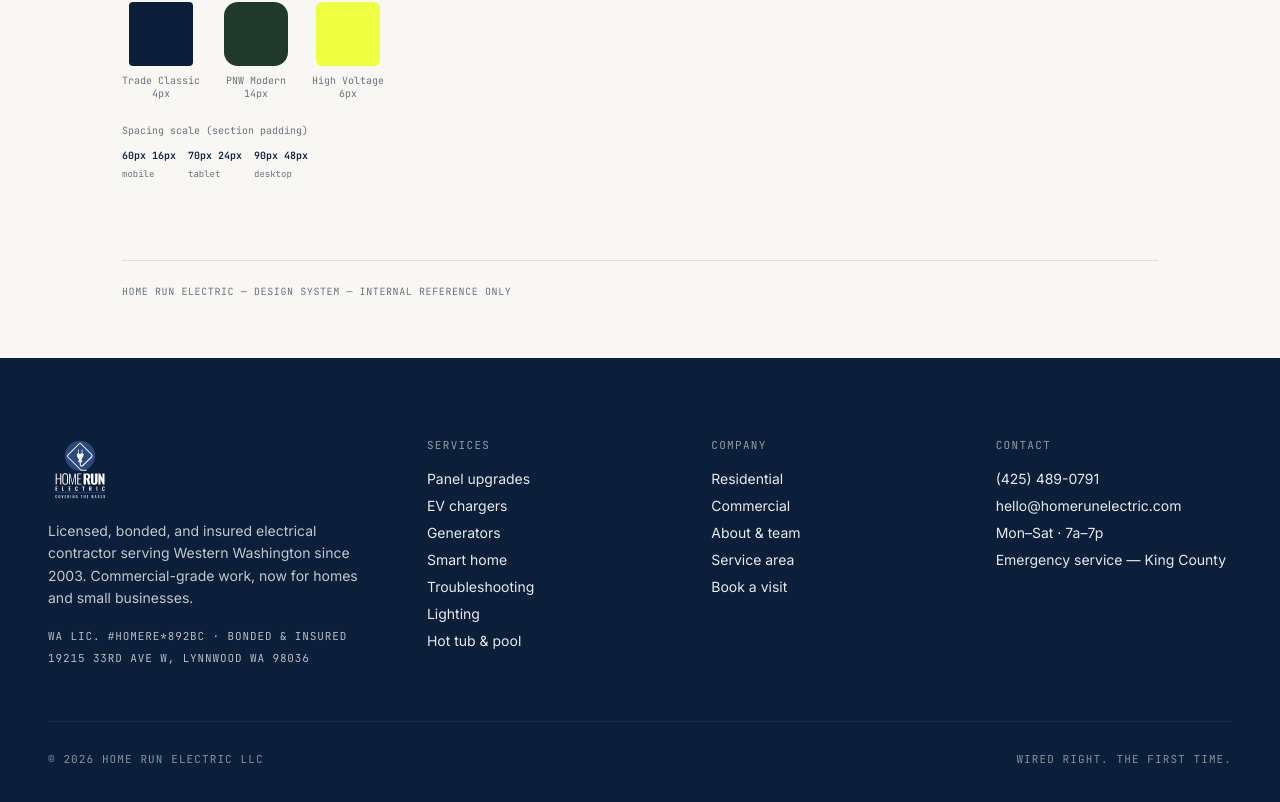
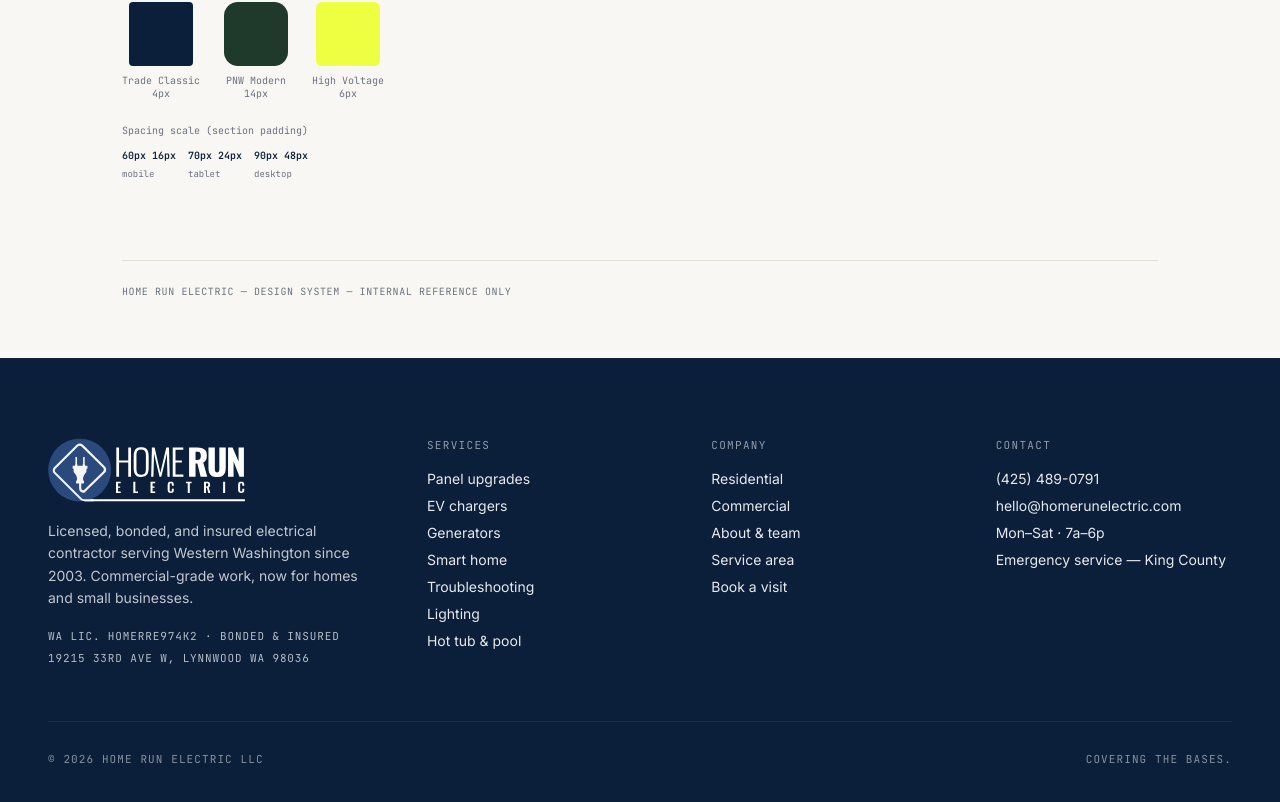
Before and after one commit to lisawilkins/hre, a React (Vite) app: page /design-system in a window 1280 px wide. Shown: the part 4335-5137 px from the top of the page. Built offline with nearby package versions, Linux system fonts and the light colour scheme.

Commit message:
Copy updates to How it Works, Why us, themes, and switch footer logo

```diff
--- a/src/components/home/HowItWorks.jsx
+++ b/src/components/home/HowItWorks.jsx
@@ -9,10 +9,10 @@
   const navigate = useNavigate();
 
   const steps = [
-    { n: '01', t: 'Call or request', d: "Tell us what's going on. Short form or a phone call — whichever you like." },
-    { n: '02', t: 'Real callback', d: 'A licensed electrician calls within the hour during business hours. Upfront pricing.' },
-    { n: '03', t: 'On-site', d: 'We show up in the arrival window. Fully licensed, bonded, insured, and background-checked.' },
-    { n: '04', t: 'Wired right', d: 'Permitted when required, tested before we leave, and warrantied for a full year.' },
+    { n: '01', t: 'Call or request', d: "Tell us what's going on. Short form or a phone call — whichever you like. Our skilled staff will call right back during business hours. Upfront pricing available on standard jobs." },
+    //{ n: '02', t: 'Real callback', d: 'A licensed electrician calls within the hour during business hours. Upfront pricing.' },
+    { n: '02', t: 'On-site', d: 'We show up in the arrival window. Fully licensed, bonded, insured, and background-checked.' },
+    { n: '03', t: 'Wired right', d: 'Permitted when required, tested before we leave, and warrantied for a full year.' },
   ];
   return (
     <Section theme={theme} eyebrow="How it works" style={{ background: theme.surface }}>
@@ -29,7 +29,7 @@
             fontSize: 'clamp(36px, 4.5vw, 56px)', lineHeight: 1, margin: 0,
             color: theme.ink, letterSpacing: '-0.03em', textWrap: 'balance', marginBottom: 28,
           }}>
-            Four steps.<br/>One clean job.
+            Three steps.<br/>One clean job.
           </h2>
           <div style={{ display: 'flex', flexDirection: 'column', gap: 0, minWidth: 0 }}>
             {steps.map((s, i) => (
@@ -48,9 +48,6 @@
               </div>
             ))}
           </div>
-          <div style={{ marginTop: 32 }}>
-            <Button theme={theme} variant="primary" iconRight="arrow" onClick={() => navigate('/book')}>Request a callback</Button>
-          </div>
         </div>
         <div style={{ minWidth: 0 }}>
           <BookForm theme={theme} />
--- a/src/components/home/WhyUs.jsx
+++ b/src/components/home/WhyUs.jsx
@@ -7,7 +7,7 @@
   const cols = isMobile ? '1fr' : isTablet ? 'repeat(2, 1fr)' : 'repeat(4, 1fr)';
 
   const items = [
-    { i: 'shield', t: 'Licensed, bonded, insured', d: 'WA state electrical contractor lic. #HOMERE*892BC. $2M general liability.' },
+    { i: 'shield', t: 'Licensed, bonded, insured', d: 'WA state electrical contractor lic. HOMERRE974K2. $2M general liability.' },
     { i: 'clock', t: '23+ years, Western WA', d: "We're not a franchise. Local crew, local owners, local area code since 2003." },
     { i: 'check', t: 'One-year workmanship warranty', d: 'If something we installed fails, we come back. No runaround.' },
     { i: 'bolt', t: 'Commercial-grade standards', d: 'The same crew that wires hospitals and schools is now on your porch light.' },
--- a/src/components/layout/Footer.jsx
+++ b/src/components/layout/Footer.jsx
@@ -28,13 +28,13 @@
         <div style={{ display: 'grid', gridTemplateColumns: gridCols, gap: isMobile ? 36 : 48, marginBottom: isMobile ? 40 : 56 }}>
           <div style={{ gridColumn: isTablet ? '1 / -1' : undefined }}>
             <div style={{ marginBottom: 18 }}>
-              <Logo theme={theme} size={64} lockup="stacked" variant="light" />
+              <Logo theme={theme} size={64} variant="light" />
             </div>
             <p style={{ fontFamily: theme.bodyFont, fontSize: 14, lineHeight: 1.6, opacity: 0.75, maxWidth: 320, margin: 0 }}>
               Licensed, bonded, and insured electrical contractor serving Western Washington since 2003. Commercial-grade work, now for homes and small businesses.
             </p>
             <div style={{ marginTop: 20, display: 'flex', flexDirection: 'column', gap: 8, fontFamily: theme.monoFont, fontSize: 11, letterSpacing: '0.08em', textTransform: 'uppercase', opacity: 0.7 }}>
-              <div>WA Lic. #HOMERE*892BC · Bonded & Insured</div>
+              <div>WA Lic. HOMERRE974K2 · Bonded & Insured</div>
               <div>19215 33rd Ave W, Lynnwood WA 98036</div>
             </div>
           </div>
@@ -49,7 +49,7 @@
           <FooterCol theme={theme} title="Contact" items={[
             PHONE_DISPLAY,
             'hello@homerunelectric.com',
-            'Mon–Sat · 7a–7p',
+            'Mon–Sat · 7a–6p',
             'Emergency service — King County',
           ]} />
         </div>
@@ -61,8 +61,8 @@
           fontFamily: theme.monoFont, fontSize: 11, letterSpacing: '0.1em', textTransform: 'uppercase',
           opacity: 0.5, paddingTop: 30, borderTop: `1px solid ${theme.brandInk}22`,
         }}>
-          <div>© 2026 Home Run Electric LLC</div>
-          <div>Wired right. The first time.</div>
+          <div>© {new Date().getFullYear()} Home Run Electric LLC</div>
+          <div>Covering the bases.</div>
         </div>
       </div>
     </footer>
--- a/src/data/themes.js
+++ b/src/data/themes.js
@@ -73,8 +73,8 @@
 export const TONE_COPY = {
   neighborly: {
     name: 'Neighborly',
-    heroEyebrow: 'Your local electrician — since 2003',
-    heroTitle: ['Trusted Electrical Solutions for Home and Business'], //, 'Great neighbors.' ],//
+    heroEyebrow: 'Covering the bases since 2003',
+    heroTitle: ['Trusted Electrical Solutions for Home and Business'],
     heroSub: "Home Run Electric has powered Western Washington's residential and commercial projects for over 20 years.",
     bookCta: 'Request Estimate',
     emergencyLede: 'Power out? Breaker tripping? Burning smell? Electricians are available Mon–Sat, 7am-6pm.',
```
